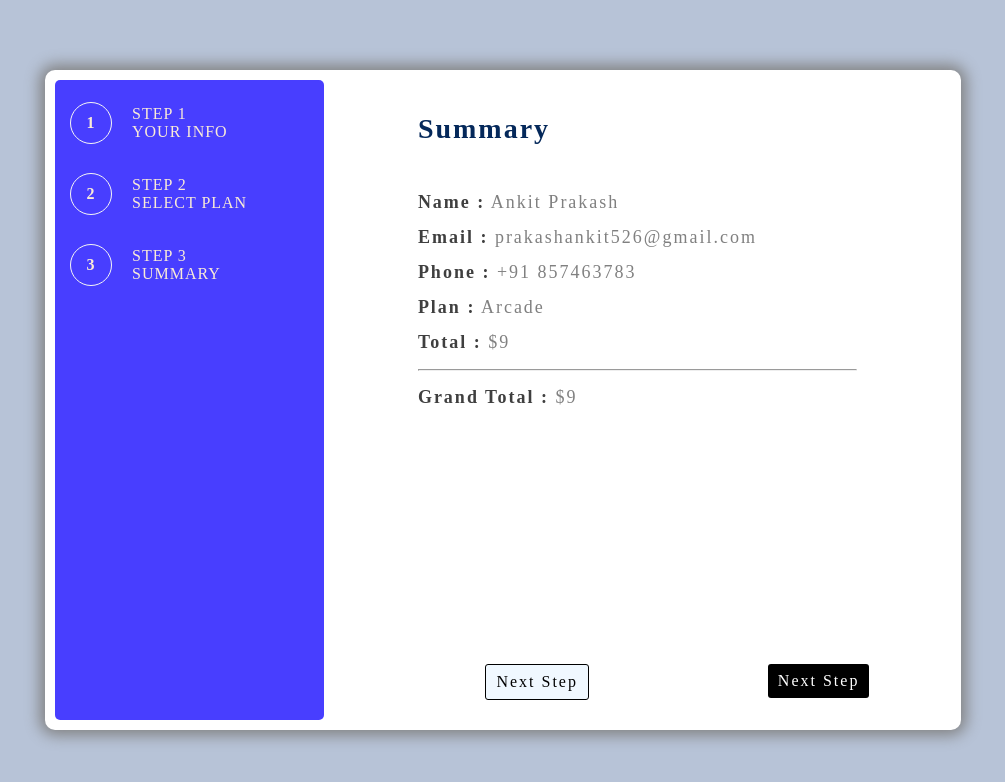
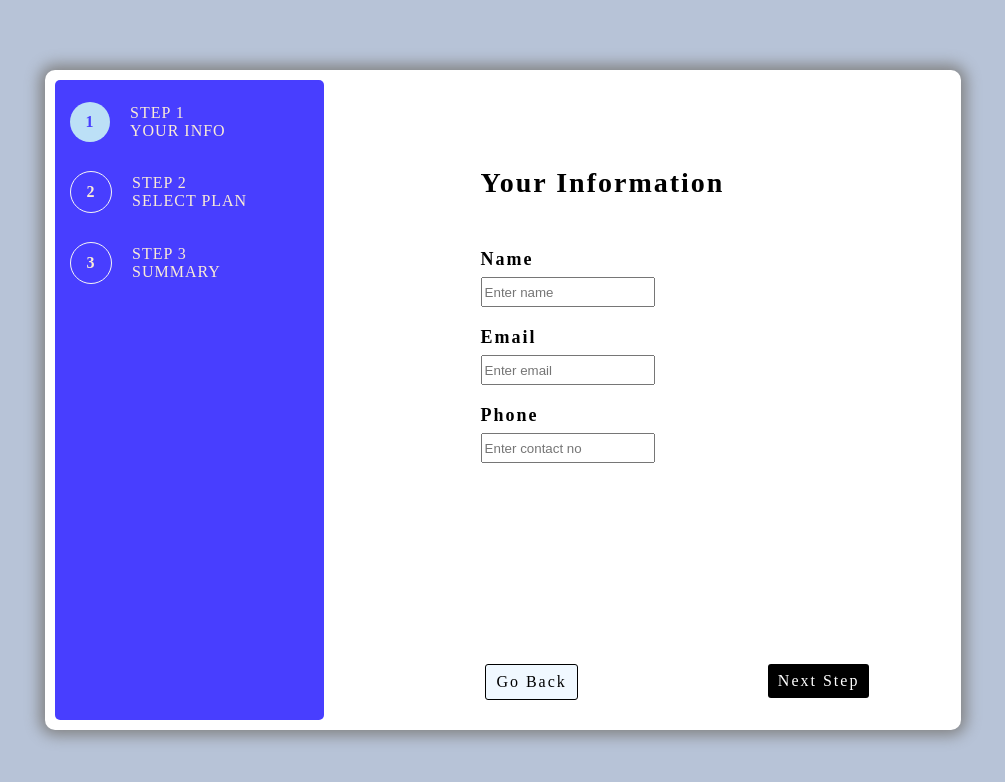
Before and after one commit to prakashanki526/Bill-Generator, a React (Create React App) app in the folder bill-generator/: page / in a window 1280 px wide. Shown: the top 782 px of the page, without its empty margins (137-1142 px from the left). Built offline with nearby package versions, Linux system fonts and the light colour scheme.

Commit message:
intermedite commit

```diff
--- a/bill-generator/src/components/Button/Button.js
+++ b/bill-generator/src/components/Button/Button.js
@@ -4,7 +4,7 @@ import styles from './Button.module.css'
 const Button = (props) => {
     return (
         <div className={props.style === "dark" ? styles.dark : styles.light}>
-            Next Step
+            {props.name}
         </div>
     );
 };
--- a/bill-generator/src/components/GeneratorField/GeneratorField.js
+++ b/bill-generator/src/components/GeneratorField/GeneratorField.js
@@ -1,4 +1,4 @@
-import React from 'react';
+import React, { useState } from 'react';
 import styles from './GeneratorField.module.css';
 import Info from '../Info/Info';
 import Button from '../Button/Button';
@@ -7,23 +7,41 @@ import Plans from '../Plans/Plans';
 import Summary from '../Summary/Summary';
 
 const GeneratorField = () => {
+    const [stepNumber, setStepNumber] = useState(1);
+    const [errorMessage, setErrorMessage] = useState({
+        name : "",
+        email : "",
+        phone : ""
+    });
+
+    function goBack(){
+        if(stepNumber>1){
+            setStepNumber(stepNumber-1);
+        }
+    }
+
+    function nextStep(){
+        if(stepNumber<3){
+            setStepNumber(stepNumber+1);
+        }
+    }
     return (
         <div className={styles.container}>
             <div className={styles.left}>
-                <Step step="1" stepname="YOUR INFO" />
-                <Step step="2" stepname="SELECT PLAN" />
-                <Step step="3" stepname="SUMMARY" />
+                <Step step={1} stepname="YOUR INFO" stepNumber={stepNumber} />
+                <Step step={2} stepname="SELECT PLAN" stepNumber={stepNumber} />
+                <Step step={3} stepname="SUMMARY" stepNumber={stepNumber} />
             </div>
             <div className={styles.right}>
-                {/* <Info /> */}
-                {/* <Plans /> */}
-                <Summary />
+                {stepNumber === 1 && <Info errorMessage={errorMessage} />}
+                {stepNumber === 2 && <Plans />}
+                {stepNumber === 3 && <Summary />}
                 <div className={styles.btns}>
-                    <div>
-                        <Button style="light"/>
+                    <div onClick={goBack}>
+                        <Button style="light" name="Go Back" />
                     </div>
-                    <div>
-                        <Button style="dark" />
+                    <div onClick={nextStep}>
+                        <Button style="dark" name={stepNumber === 3 ? "Pay Now" : "Next Step"} />
                     </div>
                 </div>
             </div>
--- a/bill-generator/src/components/Info/Info.js
+++ b/bill-generator/src/components/Info/Info.js
@@ -1,7 +1,9 @@
-import React from 'react';
-import styles from './Info.module.css'
+import React, {useState} from 'react';
+import styles from './Info.module.css';
 
-const Info = () => {
+const Info = (props) => {
+    const errorMessage = props.errorMessage;
+
     return (
         <div className={styles.infoContainer}>
             <div className={styles.title}>
@@ -11,14 +13,17 @@ const Info = () => {
                 <div className={styles.inputContainer}>
                     <label className={styles.label}>Name</label><br></br>
                     <input className={styles.input} type="text" placeholder='Enter name'></input>
+                    <div className={styles.errorMessage}>{errorMessage.name}</div>
                 </div>
                 <div className={styles.inputContainer}>
                     <label className={styles.label}>Email</label><br></br>
-                    <input className={styles.input} type="text" placeholder='Enter email'></input>
+                    <input className={styles.input} type="email" placeholder='Enter email'></input>
+                    <div className={styles.errorMessage}>{errorMessage.email}</div>
                 </div>
                 <div className={styles.inputContainer}>
                     <label className={styles.label}>Phone</label><br></br>
                     <input className={styles.input} type="text" placeholder='Enter contact no'></input>
+                    <div className={styles.errorMessage}>{errorMessage.phone}</div>
                 </div>
             </div>
         </div>
--- a/bill-generator/src/components/Info/Info.module.css
+++ b/bill-generator/src/components/Info/Info.module.css
@@ -23,3 +23,7 @@
     font-size: 18px;
     font-weight: 700;
 }
+
+.errorMessage{
+    color: red;
+}
--- a/bill-generator/src/components/Step/Step.js
+++ b/bill-generator/src/components/Step/Step.js
@@ -2,9 +2,10 @@ import React from 'react';
 import styles from './Step.module.css';
 
 const Step = (props) => {
+    console.log(props.stepNumber === props.step);
     return (
         <div className={styles.stepContainer}>
-            <div className={styles.circle}>
+            <div className={props.stepNumber === props.step ? styles.circleSelected : styles.circle}>
                 {props.step}
             </div>
             <div className={styles.stepInfo}>
```
Also changed, not shown: bill-generator/src/components/Functions/Validation.js (added).
